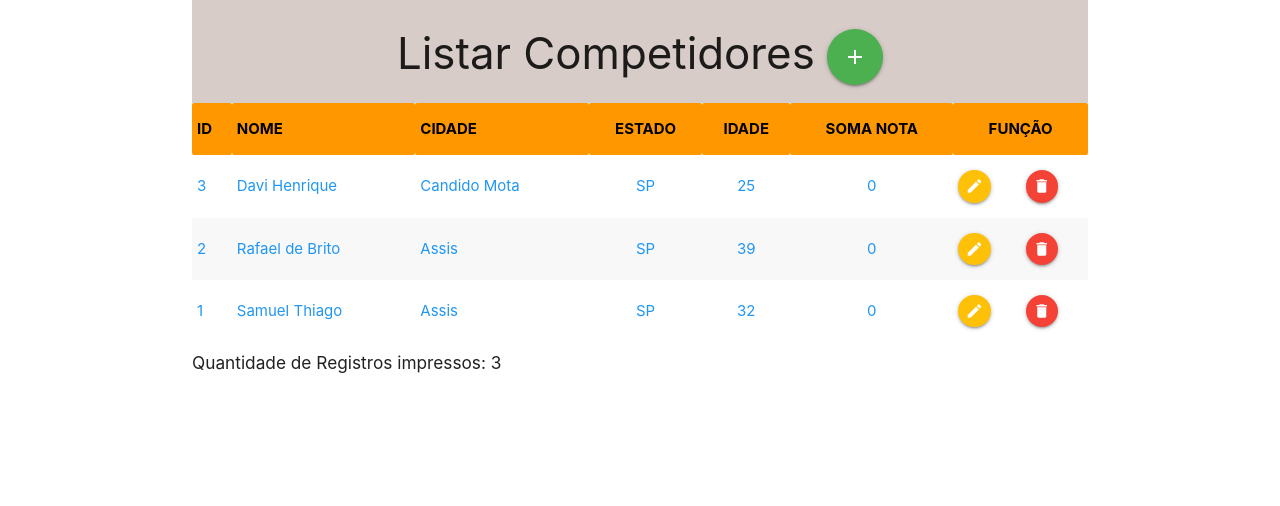
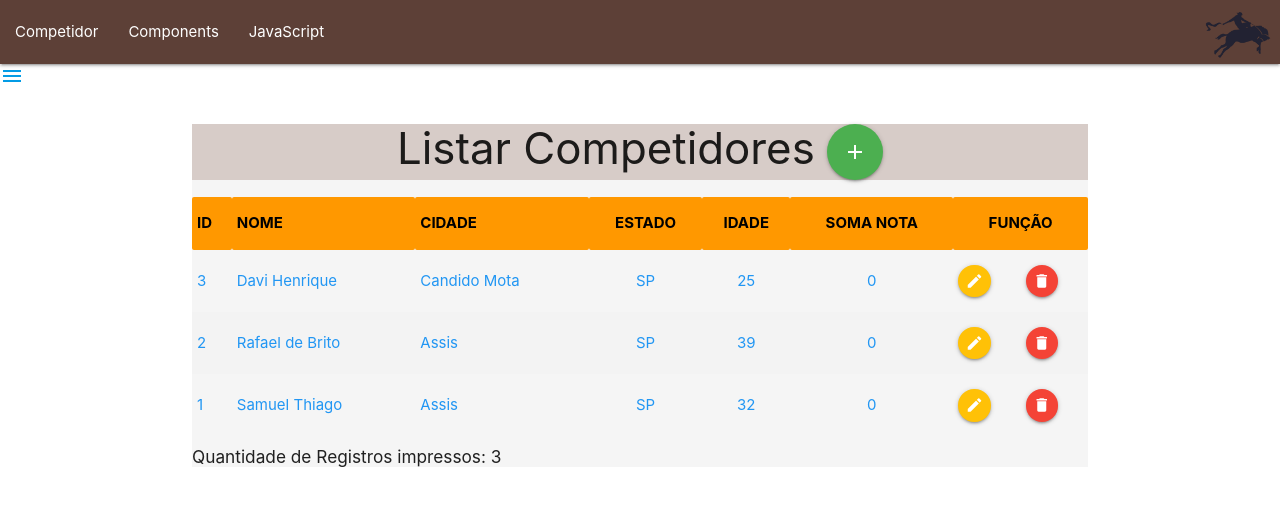
Before and after one commit to arcamolesi/lpbccphp2021, a PHP site: page /listarCompetidores.php in a window 1280 px wide. Shown: the top 506 px of the page. Run offline with PHP 8.4, Linux system fonts and the light colour scheme; data comes from the database, SQL or seed files in the repository; some libraries are stand-ins or nearby versions.

Commit message:
Atualização Menu.php
Atualização contemplando o formulário de menu

```diff
--- a/frmEdtCompetidor.php
+++ b/frmEdtCompetidor.php
@@ -1,4 +1,5 @@
 <?php
+    include 'menu.php';
    // recuperar valor pelo método GET
     $id = $_GET['id'];
 
--- a/frmInsCompetidor.php
+++ b/frmInsCompetidor.php
@@ -1,3 +1,5 @@
+<?php include 'menu.php'; ?>
+
 <!DOCTYPE html>
 <html lang="pt-br">
 <head>
--- a/frmRemCompetidor.php
+++ b/frmRemCompetidor.php
@@ -1,4 +1,6 @@
 <?php //frmRemCompetidor.php
+    include 'menu.php';
+
    // recuperar valor pelo método GET
     if (isset($_GET['id']))
        $id = $_GET['id'];
@@ -35,7 +37,7 @@
   <body>
      <div class="container grey lighten-4 col s12">
         <div class="brown lighten-4 col s12">
-            <h3>Remover Competidor</h3>
+            <h3 class="align center">Remover Competidor</h3>
         </div>
         <form action="remCompetidor.php" method="POST" id="frmRemCompetidor" class="col s12">
 
--- a/listarCompetidores.php
+++ b/listarCompetidores.php
@@ -1,4 +1,6 @@
 <?php
+    include 'menu.php';
+
     include 'conexao.php';
     $pdo = Conexao::conectar();
     $sql = "Select  * from competidor order by nome";
@@ -24,8 +26,7 @@
     <title>Listar Competidores</title>
 </head>
 <body>
-  <div class="container">
-  <div class="row">
+     <div class="container grey lighten-4 col s12">
 
       <div class="brown lighten-4 col s12">
             <h3 class="align center">Listar Competidores
@@ -33,7 +34,7 @@
                 onclick="JavaScript:location.href='frmInsCompetidor.php'">
                 <i class="material-icons">add</i></a>
             </h3>
-    </div>
+     </div>
 
     <table class="striped" class="responsive-table">
         <tr class="solid orange black-text text-dark-4 align center">
@@ -77,7 +78,5 @@
     </table>
     <h6>Quantidade de Registros impressos: <?php echo $cont;?></h6>
     </div>
-
-    </div>
 </body>
 </html>
--- /dev/null
+++ b/menu.php
@@ -0,0 +1,71 @@
+<!DOCTYPE html>
+<html lang="en">
+  <head>
+    <meta charset="UTF-8">
+    <meta http-equiv="X-UA-Compatible" content="IE=edge">
+    <meta name="viewport" content="width=device-width, initial-scale=1.0">
+
+     <!-- Compiled and minified CSS -->
+     <link rel="stylesheet" href="https://cdnjs.cloudflare.com/ajax/libs/materialize/1.0.0/css/materialize.min.css">
+    <!-- Compiled and minified JavaScript -->
+    <script src="https://cdnjs.cloudflare.com/ajax/libs/materialize/1.0.0/js/materialize.min.js"></script>
+    <link href="https://fonts.googleapis.com/icon?family=Material+Icons" rel="stylesheet">
+    <script src="https://code.jquery.com/jquery-1.9.1.min.js"></script>
+
+
+
+    <title>Sistema de Rodeio - Menu Principal</title>
+  </head>
+  <body>
+     <!--Menu de Navegação-->
+    <nav class=" brown darken-2">
+     <div class="nav-wrapper">
+      <a href="#" class="brand-logo right"><img width="70" src="imagens/logo.png"></a>
+      <ul id="nav-mobile" class="left hide-on-med-and-down">
+        <li><a href="listarCompetidores.php">Competidor</a></li>
+        <li><a href="badges.html">Components</a></li>
+        <li><a href="collapsible.html">JavaScript</a></li>
+      </ul>
+     </div>
+    </nav>
+
+
+    <!--side nav-->
+    <ul id="slide-out" class="sidenav">
+    <li><div class="user-view">
+      <div class="background">
+        <img src="imagens/empresa.jpg">
+      </div>
+      <a href="#user"><img class="circle" src="imagens/perfil.jpg"></a>
+      <a href="#name"><span class="white-text name">Almir Camolesi</span></a>
+      <a href="#email"><span class="white-text email">camolesi@fema.edu.br</span></a>
+    </div></li>
+    <li><a href="listarCompetidores.php"><i class="material-icons">person</i>COMPETIDOR</a></li>
+    <li><a href="#!">Second Link</a></li>
+    <li><div class="divider"></div></li>
+    <li><a class="subheader">Subheader</a></li>
+    <li><a class="waves-effect" href="#!">Third Link With Waves</a></li>
+   </ul>
+  <a href="#" data-target="slide-out" class="sidenav-trigger"><i class="material-icons">menu</i></a>
+
+  </body>
+</html>
+
+<script>
+
+document.addEventListener('DOMContentLoaded', function() {
+    var elems = document.querySelectorAll('.sidenav');
+    var instances = M.Sidenav.init(elems, options);
+  });
+
+  // Initialize collapsible (uncomment the lines below if you use the dropdown variation)
+  // var collapsibleElem = document.querySelector('.collapsible');
+  // var collapsibleInstance = M.Collapsible.init(collapsibleElem, options);
+
+  // Or with jQuery
+
+  $(document).ready(function(){
+    $('.sidenav').sidenav();
+  });
+
+</script>
```
Also changed, not shown: imagens/empresa.jpg (added), imagens/logo.png (added), imagens/perfil.jpg (added).
